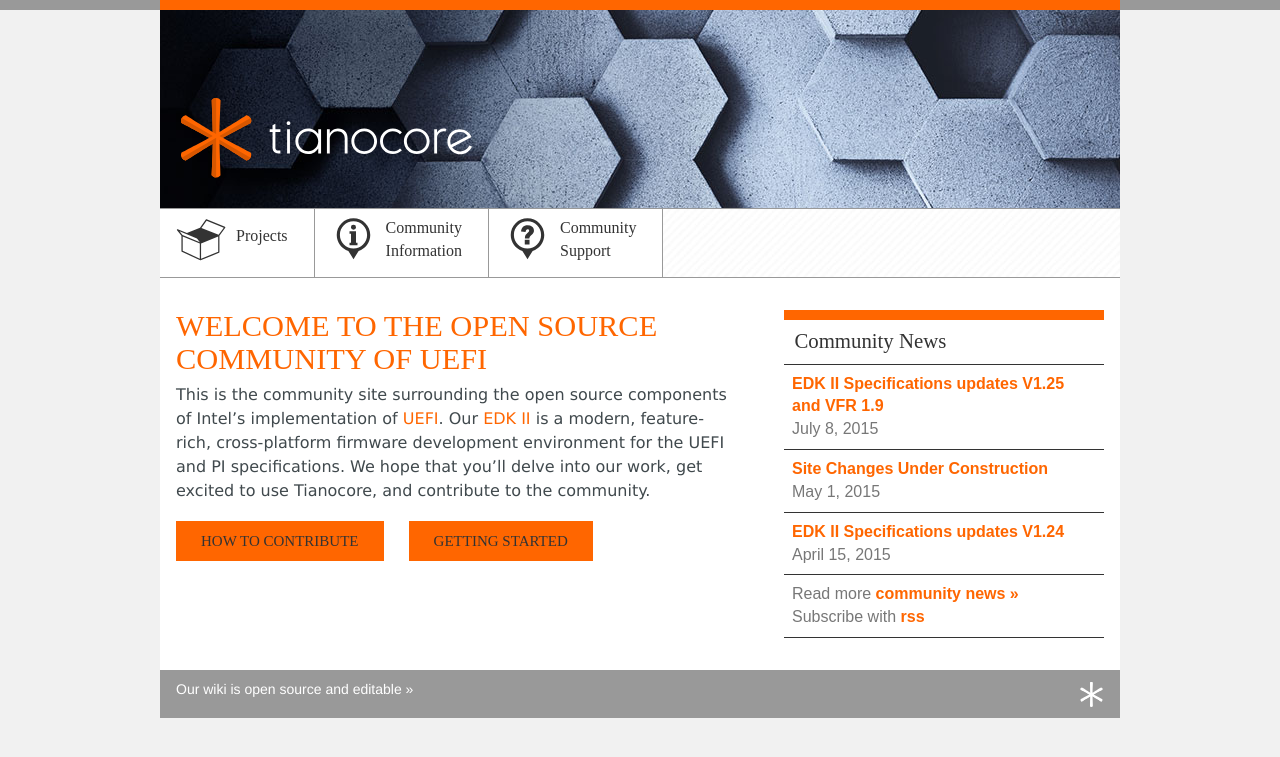
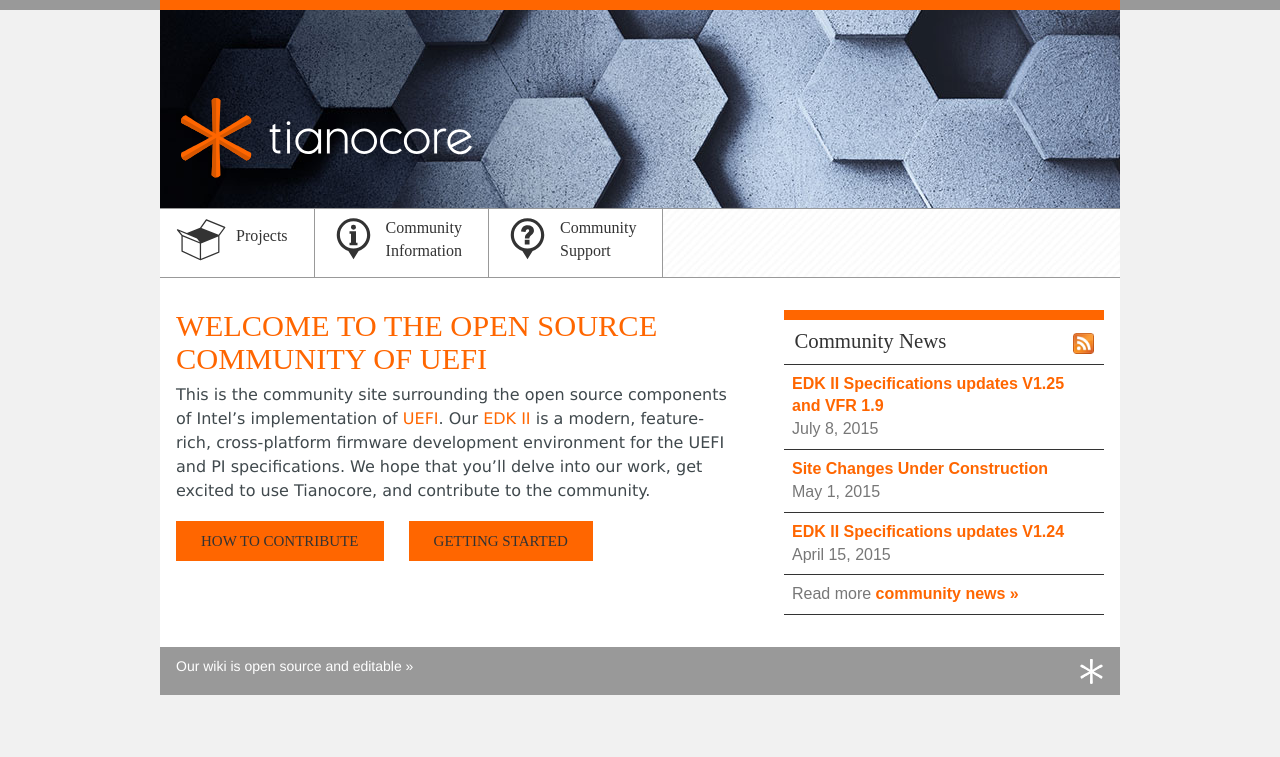
Before and after one commit to tianocore/tianocore.github.io, a Jekyll site: the page built from index.md, in a window 1280 px wide. Shown: the top 757 px of the page. Built offline with Jekyll 4.4.1, drawn with Linux system fonts in a browser that asks for light colours; nearby versions of some CDN libraries.

Commit message:
Main page: Use rss feed icon to the right of Community News
Signed-off-by: Jordan Justen <jljusten@gmail.com>

```diff
--- a/index.md
+++ b/index.md
@@ -26,7 +26,12 @@ work, get excited to use Tianocore, and contribute to the community.
 
 <div class="main-page news">
 
-## Community News
+<h2>
+  Community News
+  <a href="news/feed.xml" style="float: right;">
+    <img src="{{baseurl}}/images/feed-icon-28x28.png" style="width: 1em; height: 1em;">
+  </a>
+</h2>
 
 <ul class="posts">
 {% for post in site.posts limit:3 %}
@@ -37,7 +42,6 @@ work, get excited to use Tianocore, and contribute to the community.
 {% endfor %}
   <li>
     Read more <a href="news/">community news »</a><br>
-    Subscribe with <a href="news/feed.xml">rss</a>
   </li>
 </ul>
 
```
